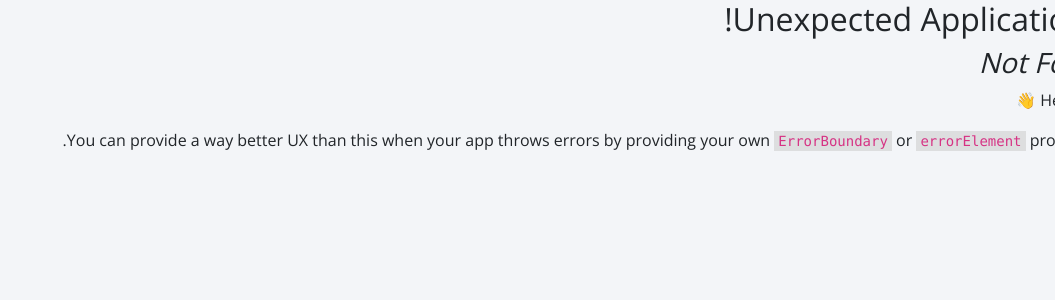
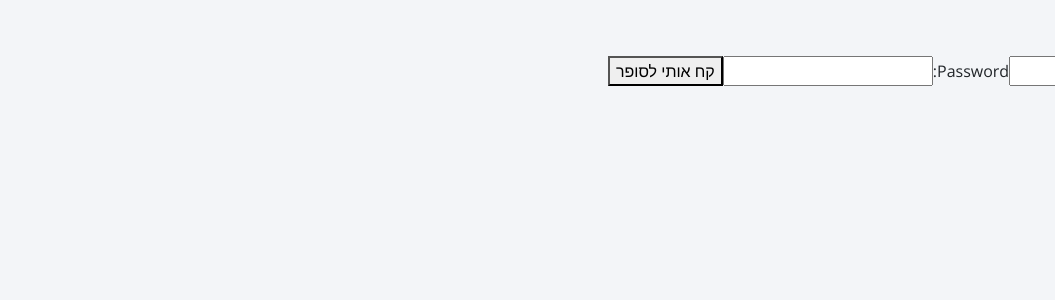
Before and after one commit to shiranlasry/SuperMarketS, a React (Vite) app in the folder Rami-Levy-clone/Client/my-supermarket/: page /login in a window 1280 px wide. Before the commit this address had no page. Shown: the top 300 px of the page, without its empty margins (225-1280 px from the left). Built offline with nearby package versions, Linux system fonts and the light colour scheme.

Commit message:
add Login page

```diff
--- a/Rami-Levy-clone/Client/my-supermarket/src/App.tsx
+++ b/Rami-Levy-clone/Client/my-supermarket/src/App.tsx
@@ -4,11 +4,13 @@ import Navbar from './components/Navbar/NavBar';
 import Home from './pages/Home/Home';
 import './App.css'
 import Register from './pages/Register/Register';
+import Login from './pages/LogIn/Login';
 
 function App() {
   const router= createBrowserRouter([
     { path: "/", element: <Home /> },
     {path:"/register",element:<Register/>}
+    ,{path:"/login",element:<Login/>}
   ])
   return (
     <RouterProvider router={router} />
--- /dev/null
+++ b/Rami-Levy-clone/Client/my-supermarket/src/pages/LogIn/Login.tsx
@@ -0,0 +1,60 @@
+import React, { useState } from 'react'
+
+const Login = () => {
+    const [email, setEmail] = useState("");
+    const [password, setPassword] = useState("");
+
+    const handleEmailChange = (e: {
+        target: { value: React.SetStateAction<string> };
+      }) => {
+        setEmail(e.target.value);
+      };
+
+      const handlePasswordChange = (e: {
+        target: { value: React.SetStateAction<string> };
+      }) => {
+        setPassword(e.target.value);
+      };
+      const handleLogin = (e: { preventDefault: () => void }) => {
+        e.preventDefault();
+        try {
+
+        } catch (error) {
+            console.error(error);
+        }
+      }
+    return (
+        <div>
+            <h1>Log In</h1>
+            <form onSubmit={handleLogin}>
+                <label>
+                    Email:
+                    <input
+                        type="email"
+                        value={email}
+                        onChange={handleEmailChange}
+                        pattern="[a-zA-Z0-9._%+-]+@[a-zA-Z0-9.-]+\.[a-zA-Z]{2,}"
+                        required
+                        title="Enter a valid email address"
+
+                    />
+                </label>
+                <label>
+                    Password:
+                    <input
+                        type="password"
+                        value={password}
+                        onChange={handlePasswordChange}
+                        required
+                    />
+                </label>
+                <button type="submit" className="loginBtn">
+                    קח אותי לסופר
+                </button>
+
+            </form>
+        </div>
+    )
+}
+
+export default Login
--- a/Rami-Levy-clone/Client/my-supermarket/src/pages/Register/Register.tsx
+++ b/Rami-Levy-clone/Client/my-supermarket/src/pages/Register/Register.tsx
@@ -111,7 +111,7 @@ const Register = () => {
       const resultAction: any = await registerAPI(newUser);
       if (resultAction.ok) {
         alert("ההרשמה בוצעה בהצלחה");
-        navigate("/");
+        navigate("/login");
       }
     } catch (error) {
       console.error(error);
@@ -147,7 +147,6 @@ const Register = () => {
           id="email"
           value={newUser.email}
           onChange={handleInputChange}
-          pattern="[a-zA-Z0-9._%+-]+@[a-zA-Z0-9.-]+\.[a-zA-Z]{2,}"
           required
           title="הכנס כתובת מייל נכונה"
         />
```
